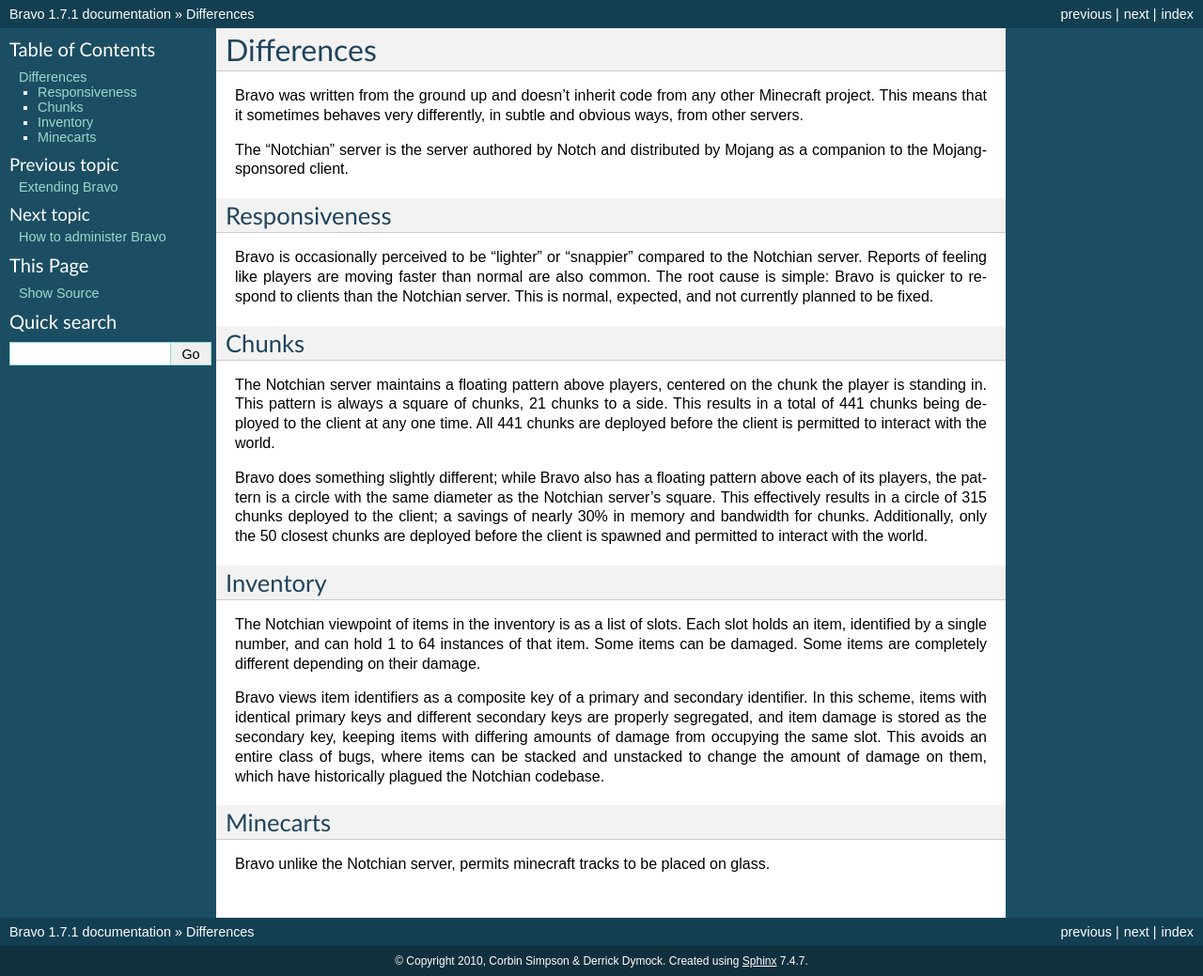
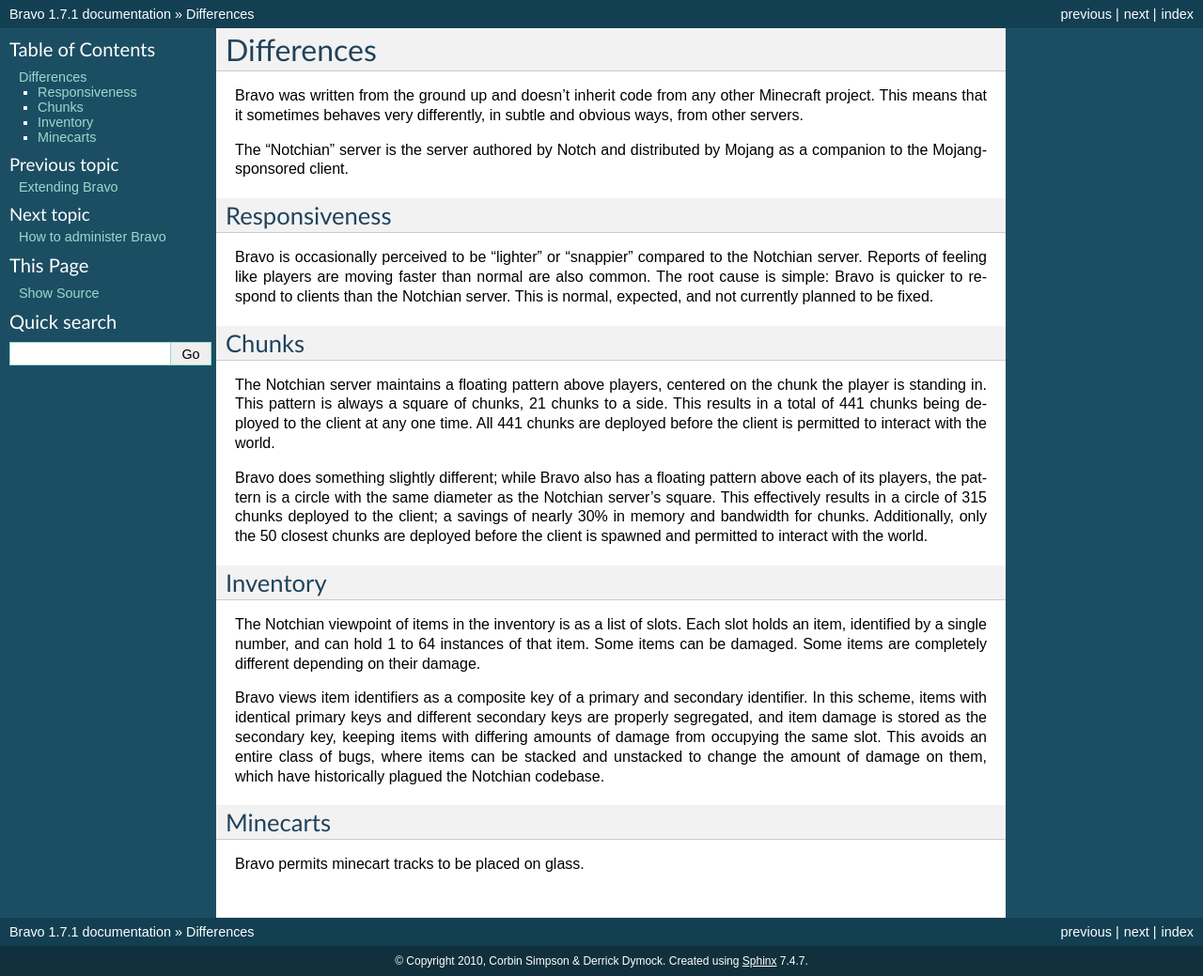
Before and after one commit to bravoserver/bravo, a Sphinx documentation site: the page built from docs/differences.rst, in a window 1280 px wide. Shown: the whole page at 94% size. Built offline with Sphinx 7.4.7, drawn with Linux system fonts in a browser that asks for light colours; formulas are drawn with MathJax 3.

Commit message:
docs: Fix grammar on a difference.

```diff
--- a/docs/differences.rst
+++ b/docs/differences.rst
@@ -53,5 +53,4 @@
 Minecarts
 =========
 
-Bravo unlike the Notchian server, permits minecraft tracks to be placed on
-glass.
+Bravo permits minecart tracks to be placed on glass.
```
